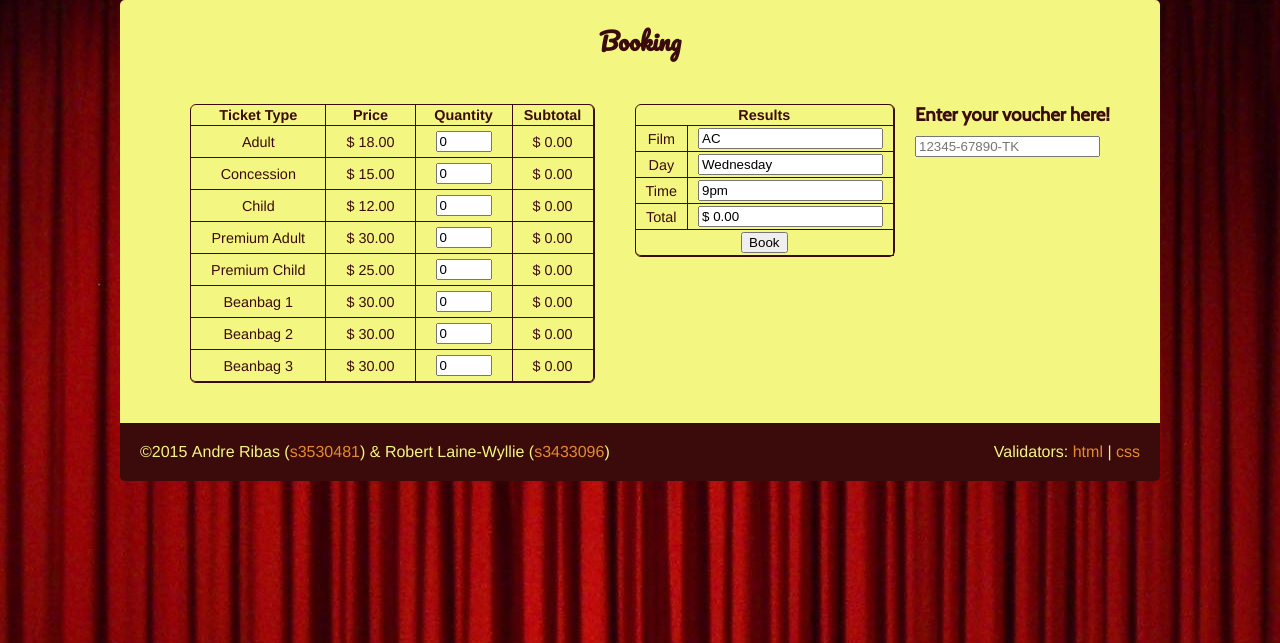
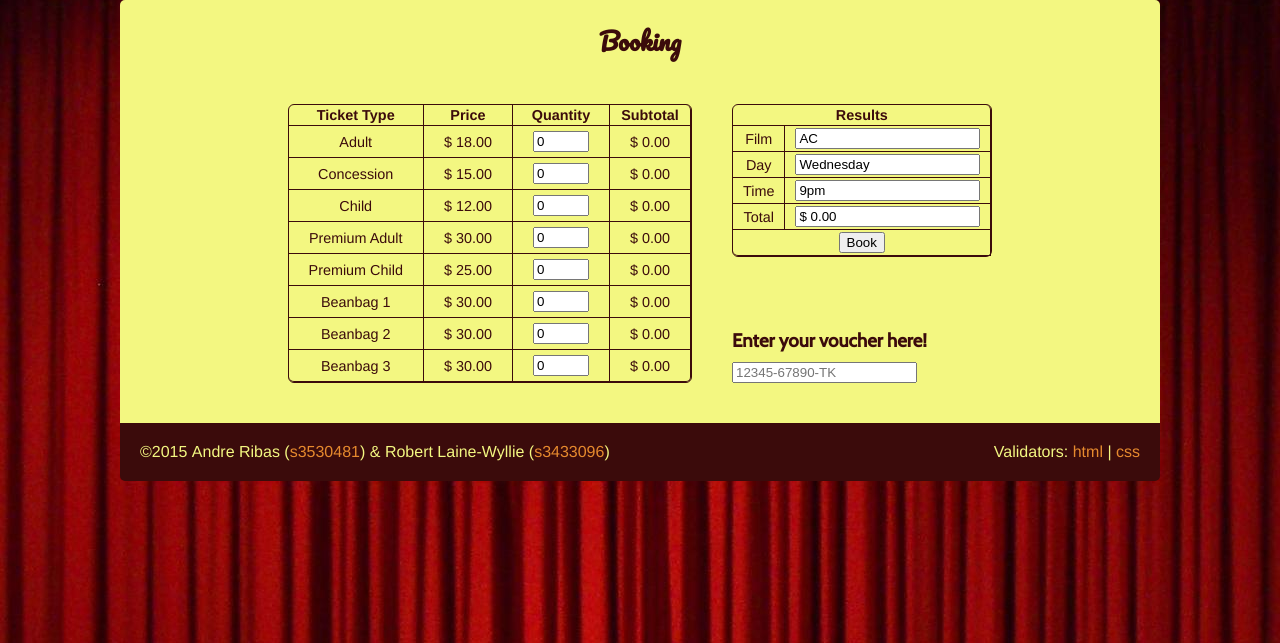
Before and after one commit to space-bits/wp-a3, a PHP site: page /book/9 in a window 1280 px wide. Shown: the part 74-717 px from the top of the page. Run offline with PHP 8.4, Linux system fonts and the light colour scheme; data comes from the database, SQL or seed files in the repository.

Commit message:
removed some white space

```diff
--- a/Silverado/Views/book.php
+++ b/Silverado/Views/book.php
@@ -102,10 +102,10 @@
 						<td colspan=2><input type="submit" name="" value="Book"></td>
 					</tr>
 				</table>
-			</div>
-			<div class="voucher">
-				<h3>Enter your voucher here!</h3>
+				<span class="voucher">
+					<h3>Enter your voucher here!</h3>
 					<input name="code" id="voucher" value="" placeholder="12345-67890-TK" type="text" pattern="(\d+){5}-(\d+){5}-[a-zA-Z]{2}"></input>
+				</span>
 			</div>
 		</form>
 		<?php } /* end else */ ?>
--- a/Silverado/Views/checkout.php
+++ b/Silverado/Views/checkout.php
@@ -5,6 +5,11 @@
 
 	<main class="wrapper yellow-bg round-first">
 		<h2>Checkout</h2>
+		<article>
+			<div class="">
+
+			</div>
+		</article>
 
 	</main>
 
```
Also changed, not shown: Silverado/Views/contact.php (line endings or trailing spaces).
